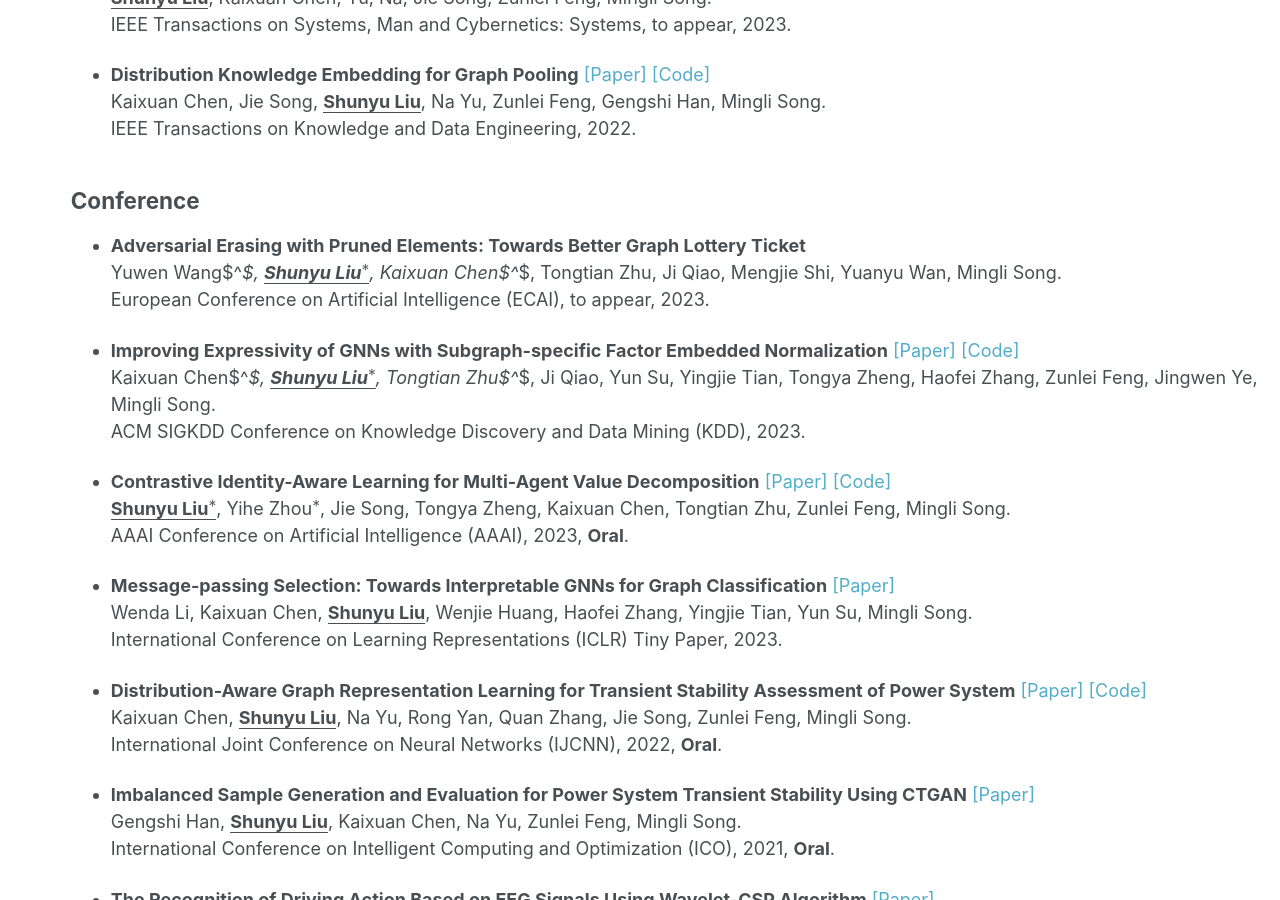
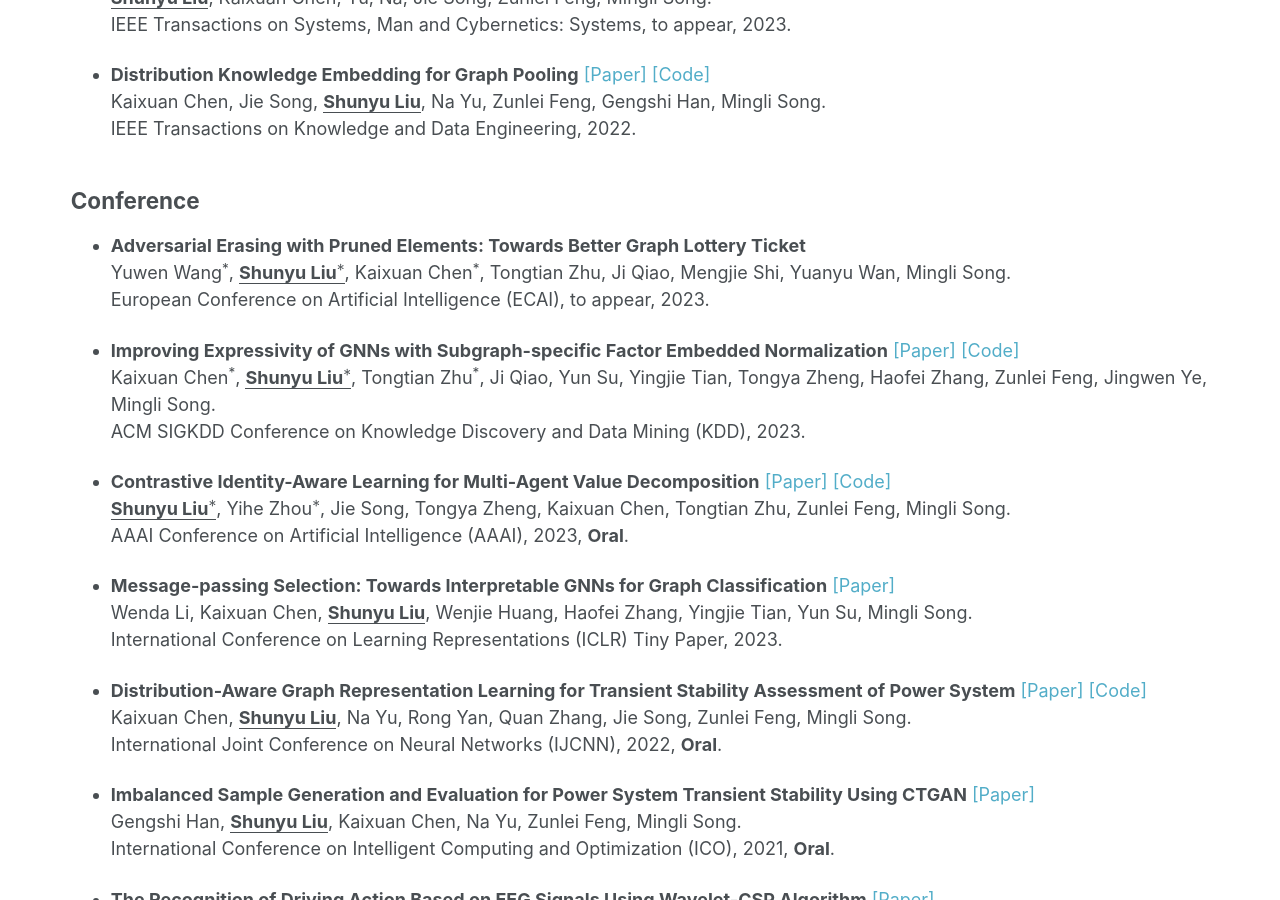
Before and after one commit to liushunyu/liushunyu.github.io, a Jekyll site: the page built from _pages/publications.md, in a window 1280 px wide and 900 px high, scrolled down 560 px. Built offline with Jekyll 4.4.1, drawn with Linux system fonts in a browser that asks for light colours; formulas are drawn with MathJax 3.

```diff
--- a/_pages/publications.md
+++ b/_pages/publications.md
@@ -35,12 +35,12 @@ $^*$ Equal Contribution.
 
 
 - **Adversarial Erasing with Pruned Elements: Towards Better Graph Lottery Ticket** \\
-  Yuwen Wang$^*$, **<u>Shunyu Liu$^*$</u>**, Kaixuan Chen$^*$, Tongtian Zhu, Ji Qiao, Mengjie Shi, Yuanyu Wan, Mingli Song.\\
+  Yuwen Wang<sup>*</sup>, **<u>Shunyu Liu$^*$</u>**, Kaixuan Chen<sup>*</sup>, Tongtian Zhu, Ji Qiao, Mengjie Shi, Yuanyu Wan, Mingli Song.\\
   European Conference on Artificial Intelligence (ECAI), to appear, 2023.
 
 
 - **Improving Expressivity of GNNs with Subgraph-specific Factor Embedded Normalization** <a href="https://arxiv.org/abs/2305.19903" target="_blank" style="text-decoration: none">\[Paper\]</a> <a href="https://github.com/chenchkx/SuperNorm" target="_blank" style="text-decoration: none">\[Code\]</a> \\
-  Kaixuan Chen$^*$, **<u>Shunyu Liu$^*$</u>**, Tongtian Zhu$^*$, Ji Qiao, Yun Su, Yingjie Tian, Tongya Zheng, Haofei Zhang, Zunlei Feng, Jingwen Ye, Mingli Song. \\
+  Kaixuan Chen<sup>*</sup>, **<u>Shunyu Liu$^*$</u>**, Tongtian Zhu<sup>*</sup>, Ji Qiao, Yun Su, Yingjie Tian, Tongya Zheng, Haofei Zhang, Zunlei Feng, Jingwen Ye, Mingli Song. \\
   ACM SIGKDD Conference on Knowledge Discovery and Data Mining (KDD), 2023.
 
 - **Contrastive Identity-Aware Learning for Multi-Agent Value Decomposition** <a href="https://arxiv.org/abs/2211.12712" target="_blank" style="text-decoration: none">\[Paper\]</a> <a href="https://github.com/liushunyu/CIA" target="_blank" style="text-decoration: none">\[Code\]</a> \\
```
